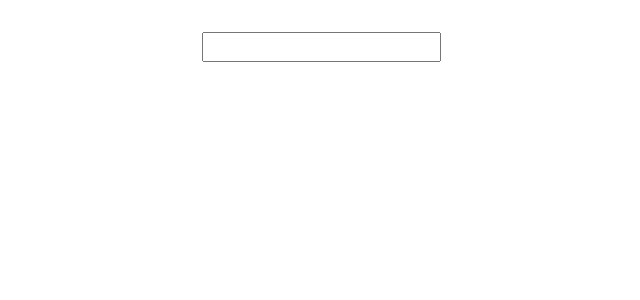
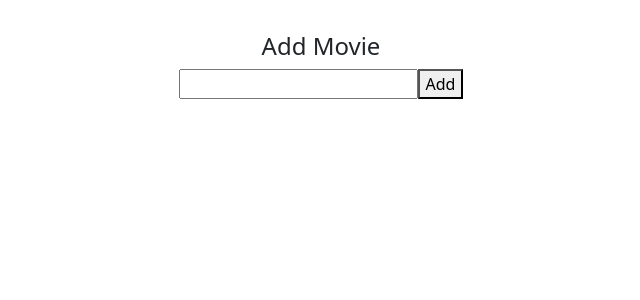
Before and after one commit to Fanatic033/Homework-59, a React (Vite) app: page / in a window 1280 px wide. Shown: the top 300 px of the page, without its empty margins (319-959 px from the left). Built offline with nearby package versions, Linux system fonts and the light colour scheme; the HTML template or start-up script is replaced by a standard one.

Commit message:
'Сделал input'

```diff
--- a/src/App.tsx
+++ b/src/App.tsx
@@ -1,10 +1,18 @@
-import './App.css'
+import './App.css';
 import MovieInput from './Components/MovieInput/MovieInput.tsx';
+import React, {useState} from 'react';
 
-const App = () => (
+const App = () => {
+  const [MovieInp, setMovieInp] = useState('');
+  console.log(MovieInp);
+  const changeMovie = (e: React.ChangeEvent<HTMLInputElement>) => {
+    setMovieInp(e.target.value);
+  };
+  return (
     <>
-<MovieInput/>
+      <MovieInput value={MovieInp} onChange={changeMovie}/>
     </>
-);
+  );
+};
 
-export default App
+export default App;
--- a/src/Components/MovieInput/MovieInput.tsx
+++ b/src/Components/MovieInput/MovieInput.tsx
@@ -1,10 +1,20 @@
-const MovieInput = () => {
+import React from 'react';
+
+interface Props {
+  value: string;
+  onChange: (e: React.ChangeEvent<HTMLInputElement>) => void;
+}
+
+const MovieInput: React.FC<Props> = ({value, onChange}) => {
   return (
     <>
-     <input type={"text"}
-     >
-
-     </input>
+      <h4>Add Movie</h4>
+      <input
+        type={'text'}
+        value={value}
+        onChange={onChange}
+      />
+      <button type={'submit'}>Add</button>
     </>
   );
 };
```
